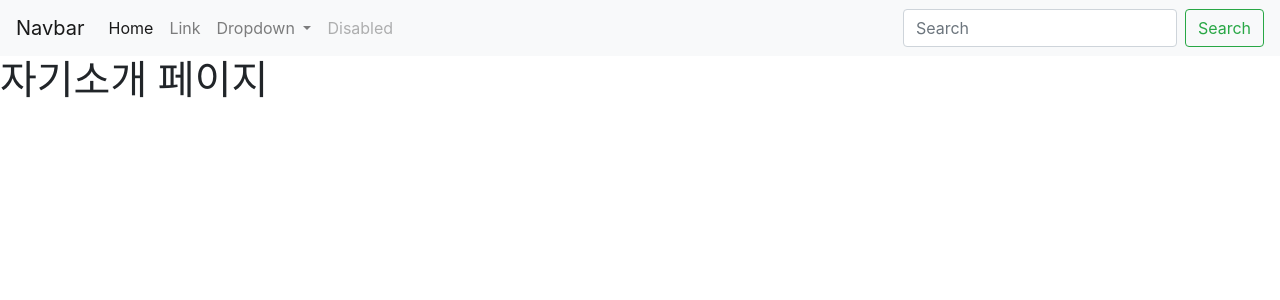
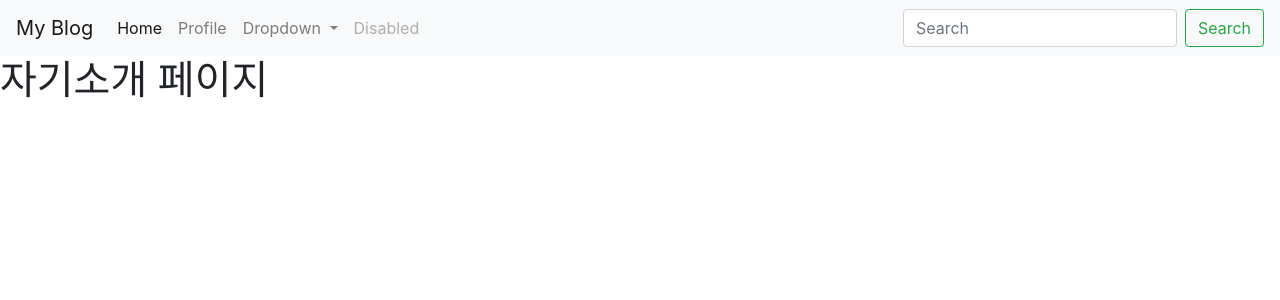
Before and after one commit to hyeonjee/myblog, a Django app: page /introduction/ in a window 1280 px wide. Shown: the top 300 px of the page. Run offline with Django 3.2, Linux system fonts and the light colour scheme; some libraries are stand-ins or nearby versions.

Commit message:
navigation bar

```diff
--- a/myblog/myblog/templates/base.html
+++ b/myblog/myblog/templates/base.html
@@ -12,7 +12,7 @@
   </head>
   <body>
     <nav class="navbar navbar-expand-lg navbar-light bg-light">
-        <a class="navbar-brand" href="#">Navbar</a>
+        <a class="navbar-brand" href="{%url 'main'%}">My Blog</a>
         <button class="navbar-toggler" type="button" data-toggle="collapse" data-target="#navbarSupportedContent" aria-controls="navbarSupportedContent" aria-expanded="false" aria-label="Toggle navigation">
           <span class="navbar-toggler-icon"></span>
         </button>
@@ -20,10 +20,10 @@
         <div class="collapse navbar-collapse" id="navbarSupportedContent">
           <ul class="navbar-nav mr-auto">
             <li class="nav-item active">
-              <a class="nav-link" href="#">Home <span class="sr-only">(current)</span></a>
+              <a class="nav-link" href="{% url 'main'%}">Home <span class="sr-only">(current)</span></a>
             </li>
             <li class="nav-item">
-              <a class="nav-link" href="#">Link</a>
+              <a class="nav-link" href="{% url 'introduction:profile' %}">Profile</a>
             </li>
             <li class="nav-item dropdown">
               <a class="nav-link dropdown-toggle" href="#" id="navbarDropdown" role="button" data-toggle="dropdown" aria-haspopup="true" aria-expanded="false">
--- /dev/null
+++ b/myblog/myblog/templates/main.html
@@ -0,0 +1,5 @@
+{% extends 'base.html' %}
+
+{% block content %}
+<h1>메인 페이지</h1>
+{% endblock %}
--- a/myblog/myblog/urls.py
+++ b/myblog/myblog/urls.py
@@ -15,8 +15,10 @@ Including another URLconf
 """
 from django.contrib import admin
 from django.urls import path, include
+from . import views
 
 urlpatterns = [
     path('admin/', admin.site.urls),
     path('introduction/', include('introduction.urls')),
+    path('', views.main, name="main"),
 ]
--- /dev/null
+++ b/myblog/myblog/views.py
@@ -0,0 +1,4 @@
+from django.shortcuts import render
+
+def main(request):
+    return render(request, 'main.html')
```
